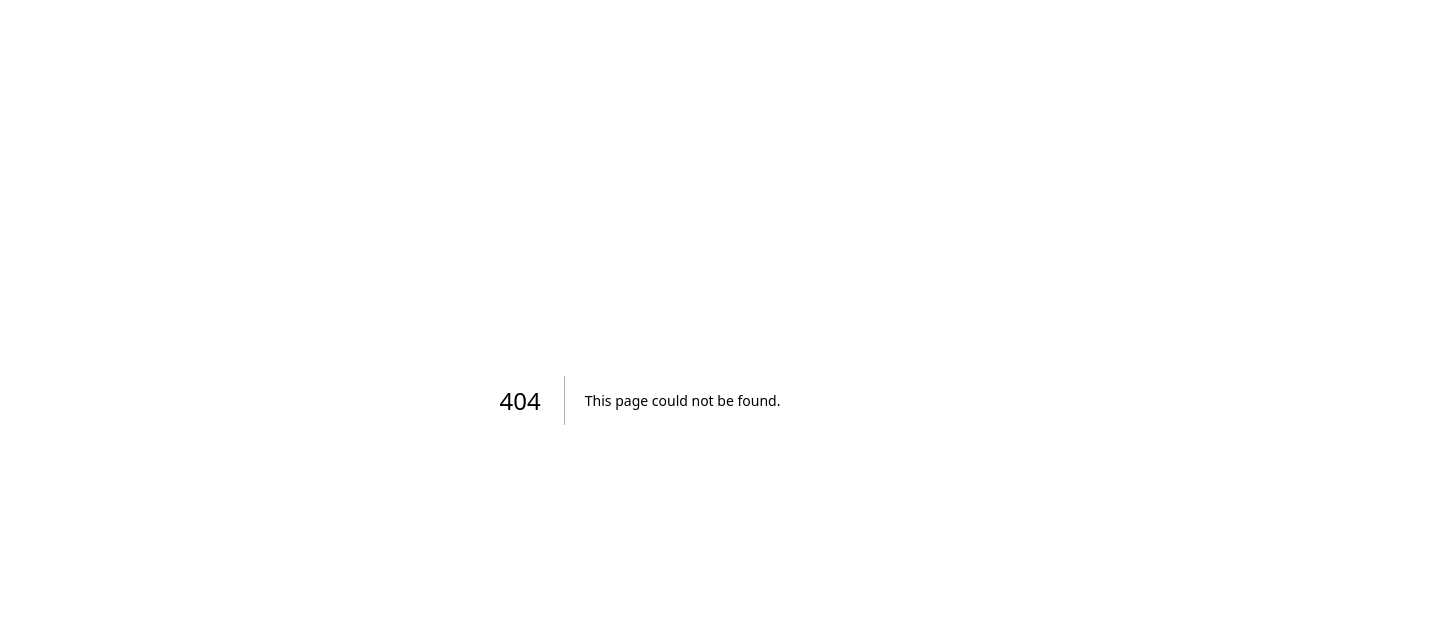
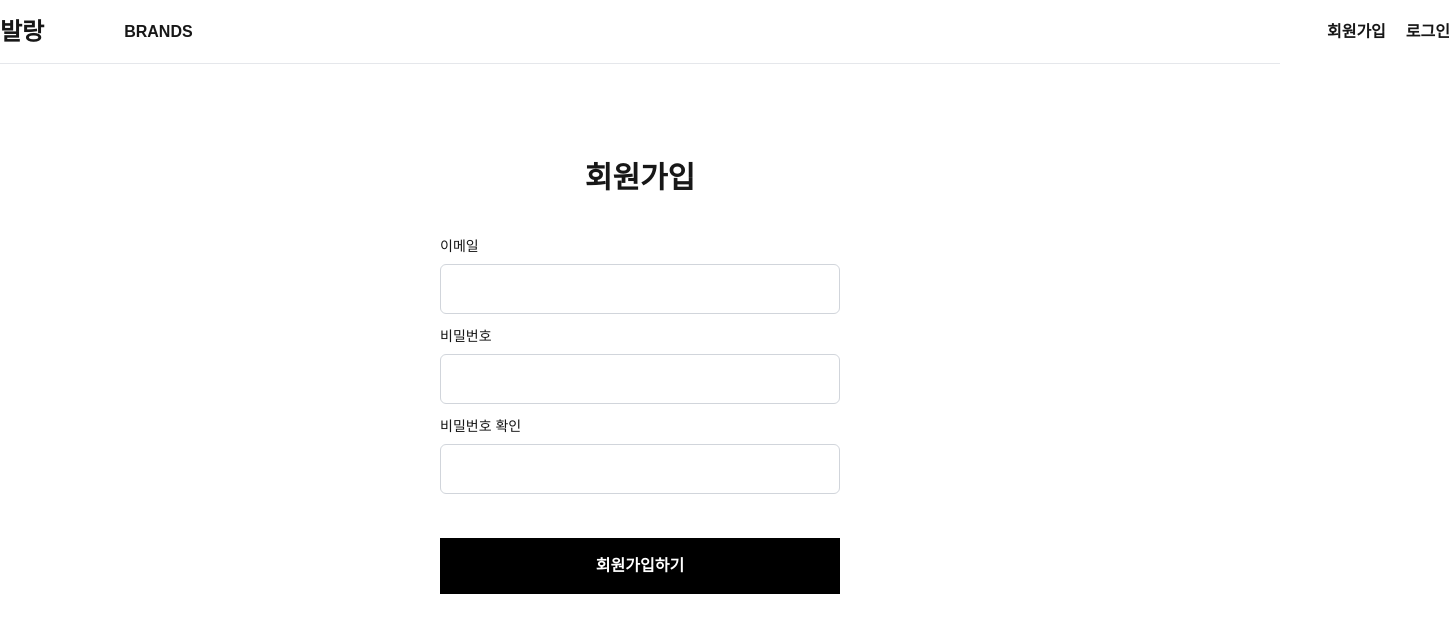
Before and after one commit to PKyes44/Ballang, a Next.js app: page /sign-up in a window 1280 px wide. Before the commit this address had no page. Shown: the top 632 px of the page, 1450 px wide, since content can reach past the window. Built offline with nearby package versions, Linux system fonts and the light colour scheme.

Commit message:
feat: sign-up form style

```diff
--- /dev/null
+++ b/app/(root)/(auth)/sign-up/_components/SignUpForm.tsx
@@ -0,0 +1,107 @@
+"use client";
+
+import Button from "@/components/Button";
+import InputGroup from "@/components/InputGroup";
+import React, { ComponentProps, useRef, useState } from "react";
+
+const inputKeys = {
+	email: "email",
+	password: "password",
+	rePassword: "rePassword",
+};
+type InitialErrorMsgs = {
+	email: string | null;
+	password: string | null;
+	rePassword: string | null;
+	global: string | null;
+};
+const initialErrorMsgs: InitialErrorMsgs = {
+	email: null,
+	password: null,
+	rePassword: null,
+	global: null,
+};
+
+function SignUpForm() {
+	const formRef = useRef(null);
+	const [errorMsgs, setErrorMsgs] =
+		useState<InitialErrorMsgs>(initialErrorMsgs);
+
+	// const {mutate: signUp} = useMutat
+
+	const handleSubmitSignUp: ComponentProps<"form">["onSubmit"] = (e) => {
+		e.preventDefault();
+
+		if (!formRef || !formRef.current)
+			return throwErrorMsg("global", "필수 요소들을 입력하여 주십시오");
+
+		if (!formRef.current[inputKeys.email])
+			return throwErrorMsg(inputKeys.email, "이메일은 필수 요소입니다");
+		if (!formRef.current[inputKeys.password])
+			return throwErrorMsg(
+				inputKeys.password,
+				"비밀번호는 필수 요소입니다"
+			);
+		if (!formRef.current[inputKeys.rePassword])
+			return throwErrorMsg(
+				inputKeys.rePassword,
+				"비밀번호를 확인해주십시오"
+			);
+
+		const email = formRef.current[inputKeys.email]["value"] as string;
+		const password = formRef.current[inputKeys.password]["value"] as string;
+		const rePassword = formRef.current[inputKeys.rePassword][
+			"value"
+		] as string;
+
+		if (email.length === 0)
+			return throwErrorMsg(inputKeys.email, "이메일은 필수 요소입니다");
+		if (password.length === 0)
+			return throwErrorMsg(
+				inputKeys.password,
+				"비밀번호는 필수 요소입니다"
+			);
+		if (rePassword.length === 0)
+			return throwErrorMsg(
+				inputKeys.rePassword,
+				"비밀번호를 확인해주십시오"
+			);
+
+		if (password !== password)
+			return throwErrorMsg(
+				inputKeys.rePassword,
+				"비밀번호가 맞지 않습니다"
+			);
+
+		const signUpData = {
+			email,
+			password,
+		};
+	};
+
+	const throwErrorMsg = (target: string, message: string) => {
+		setErrorMsgs((prevErrorMsgs) => {
+			return {
+				...prevErrorMsgs,
+				[target]: message,
+			};
+		});
+	};
+
+	return (
+		<form
+			ref={formRef}
+			onSubmit={handleSubmitSignUp}
+			className="flex flex-col gap-y-3"
+		>
+			<InputGroup label="이메일" name={inputKeys.email} />
+			<InputGroup label="비밀번호" name={inputKeys.password} />
+			<InputGroup label="비밀번호 확인" name={inputKeys.rePassword} />
+			<Button className="mt-8" size="md">
+				회원가입하기
+			</Button>
+		</form>
+	);
+}
+
+export default SignUpForm;
--- /dev/null
+++ b/app/(root)/(auth)/sign-up/page.tsx
@@ -0,0 +1,13 @@
+import Page from "@/components/Page";
+import React from "react";
+import SignUpForm from "./_components/SignUpForm";
+
+function SignUpPage() {
+	return (
+		<Page width="sm" title="회원가입">
+			<SignUpForm />
+		</Page>
+	);
+}
+
+export default SignUpPage;
--- a/app/(root)/_components/Header.tsx
+++ b/app/(root)/_components/Header.tsx
@@ -18,8 +18,8 @@ function Header() {
 							<Link href="/brands">BRANDS</Link>
 						</li>
 						<li className="flex flex-row gap-x-5">
-							<Link href="/brands">회원가입</Link>
-							<Link href="/brands">로그인</Link>
+							<Link href="/sign-up">회원가입</Link>
+							<Link href="/log-in">로그인</Link>
 						</li>
 					</ul>
 				</nav>
--- a/components/Button.tsx
+++ b/components/Button.tsx
@@ -1,11 +1,11 @@
 import React, { PropsWithChildren } from "react";
 import { cva, VariantProps } from "class-variance-authority";
 
-const buttonVariant = cva("", {
+const buttonVariant = cva("font-semibold", {
 	variants: {
 		size: {
 			sm: "py-2 px-8 text-sm",
-			md: "py-3 px-16",
+			md: "py-4 px-16",
 			lg: "py-4 px-24 text-lg",
 		},
 		intent: {
@@ -32,19 +32,27 @@ const buttonVariant = cva("", {
 });
 
 type ButtonVariants = VariantProps<typeof buttonVariant>;
-type ButtonProps = PropsWithChildren<ButtonVariants>;
+type ButtonProps = PropsWithChildren<ButtonVariants> & {
+	className?: string;
+};
 
 function Button({
 	size,
 	outline,
 	intent,
 	rounded,
+	className,
 	children,
 	...props
 }: ButtonProps) {
 	return (
 		<button
-			className={`${buttonVariant({ size, outline, intent, rounded })}`}
+			className={`${buttonVariant({
+				size,
+				outline,
+				intent,
+				rounded,
+			})} ${className}`}
 			{...props}
 		>
 			{children}
--- /dev/null
+++ b/components/Input.tsx
@@ -0,0 +1,59 @@
+/* eslint-disable @typescript-eslint/no-explicit-any */
+import { cva, VariantProps } from "class-variance-authority";
+import { ComponentProps } from "react";
+
+const inputVariant = cva("focus-within:border-black", {
+	variants: {
+		size: {
+			sm: "px-2 py-1",
+			md: "px-6 py-3",
+		},
+		intent: {
+			primary: "border border-gray-300",
+		},
+		rounded: {
+			sm: "rounded-sm",
+			md: "rounded-md",
+			lg: "rounded-lg",
+		},
+	},
+	compoundVariants: [],
+	defaultVariants: {
+		size: "md",
+		intent: "primary",
+		rounded: "md",
+	},
+});
+
+type InputVariant = VariantProps<typeof inputVariant>;
+export type InputProps = InputVariant &
+	ComponentProps<"input"> & {
+		inputId: string;
+		inputClassName?: string;
+	};
+function Input({
+	size,
+	intent,
+	rounded,
+	inputId,
+	inputClassName,
+	...props
+}: InputProps) {
+	return (
+		<div
+			className={`w-full ${inputVariant({
+				size,
+				intent,
+				rounded,
+			})} ${inputClassName}`}
+		>
+			<input
+				id={inputId}
+				className="outline-none w-full h-full"
+				{...props}
+			/>
+		</div>
+	);
+}
+
+export default Input;
--- /dev/null
+++ b/components/InputGroup.tsx
@@ -0,0 +1,78 @@
+/* eslint-disable @typescript-eslint/no-unused-vars */
+/* eslint-disable @typescript-eslint/no-explicit-any */
+import { forwardRef, PropsWithChildren, useId } from "react";
+import Input, { InputProps } from "./Input";
+import { cva, VariantProps } from "class-variance-authority";
+
+const inputGroupVariant = cva("", {
+	variants: {
+		wrapOutline: {
+			true: "border border-black",
+			false: "border-none",
+		},
+		innerOutline: {
+			true: "border border-black",
+			false: "border-none",
+		},
+	},
+	compoundVariants: [],
+	defaultVariants: {
+		wrapOutline: false,
+		innerOutline: true,
+	},
+});
+
+type InputGroup = {
+	helpText?: string;
+	errorText?: string | null;
+	wrapperClassName?: string;
+	inputClassName?: string;
+	name?: string;
+	label?: string;
+};
+type InputGroupProps = VariantProps<typeof inputGroupVariant> &
+	PropsWithChildren<InputGroup> &
+	Omit<InputProps, "inputId">;
+
+export default forwardRef(function InputGroup(
+	{
+		wrapOutline,
+		innerOutline,
+		helpText,
+		errorText,
+		wrapperClassName,
+		inputClassName,
+		label,
+		children,
+		...props
+	}: InputGroupProps,
+	ref: any
+) {
+	const inputId = useId();
+	return (
+		<div
+			className={`flex flex-col gap-y-2 ${wrapperClassName} ${inputGroupVariant(
+				{
+					wrapOutline,
+				}
+			)}`}
+		>
+			<label className="text-sm font-medium" htmlFor={inputId}>
+				{label}
+			</label>
+			<Input
+				inputId={inputId}
+				ref={ref}
+				inputClassName={inputClassName}
+				{...props}
+			/>
+			{errorText ? (
+				<small className="text-sm text-red-500">{errorText}</small>
+			) : (
+				helpText && (
+					<small className="text-sm text-gray-500">{helpText}</small>
+				)
+			)}
+		</div>
+	);
+});
--- a/components/Page.tsx
+++ b/components/Page.tsx
@@ -4,7 +4,7 @@ import React, { PropsWithChildren } from "react";
 const pageVariant = cva("", {
 	variants: {
 		width: {
-			sm: "w-[900px]",
+			sm: "w-[400px]",
 			md: "w-[1100px]",
 			lg: "w-[1450px]",
 		},
--- a/package.json
+++ b/package.json
@@ -9,6 +9,7 @@
     "lint": "next lint"
   },
   "dependencies": {
+    "axios": "^1.7.7",
     "class-variance-authority": "^0.7.0",
     "next": "14.2.13",
     "react": "^18",
--- /dev/null
+++ b/types/auth.type.ts
@@ -0,0 +1,4 @@
+export type AuthData = {
+	email: string;
+	password: string;
+};
```
Also changed, not shown: api/api.ts (added, +7 -0 lines), api/auth.api.ts (added, +38 -0 lines), 1 other file (tests, documents, lock files or other folders).
